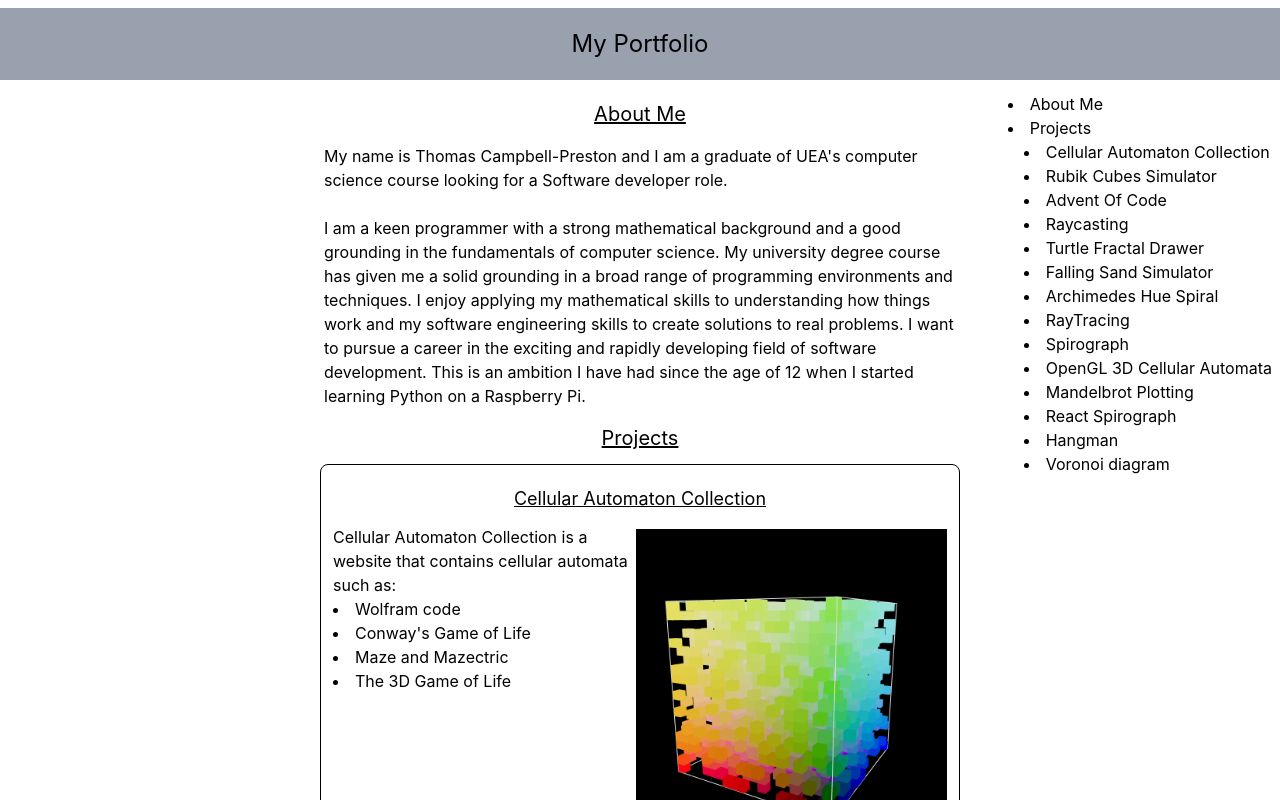
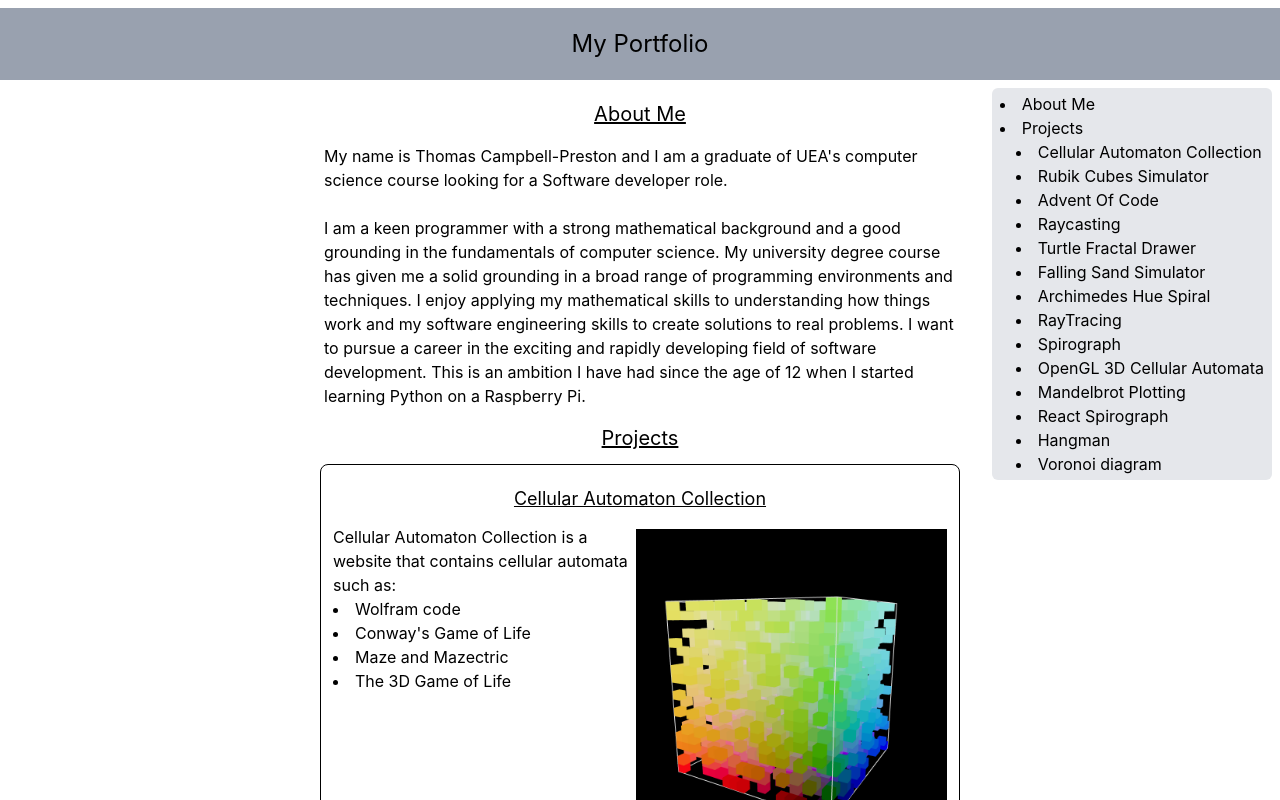
Before and after one commit to TomCP20/TomCP20.github.io, a React (Vite) app: page / in a window 1280 px wide. Shown: the top 800 px of the page. Built offline with nearby package versions, Linux system fonts and the light colour scheme.

Commit message:
updated table of contents CSS

```diff
--- a/src/TableOfContents.tsx
+++ b/src/TableOfContents.tsx
@@ -12,7 +12,7 @@ export default function TableOfContents() {
     }, []);
 
     return (
-        <nav aria-label='Table of contents' className='h-screen sticky top-0 py-1 px-2 float-right'>
+        <nav aria-label='Table of contents' className='sticky top-2 mx-2 py-1 px-2 float-right bg-gray-200 rounded-md'>
             <ul className='list-disc list-inside'>
                 {headings.map((heading) => <HeaderLink key={heading.id} heading={heading} />)}
             </ul>
```
